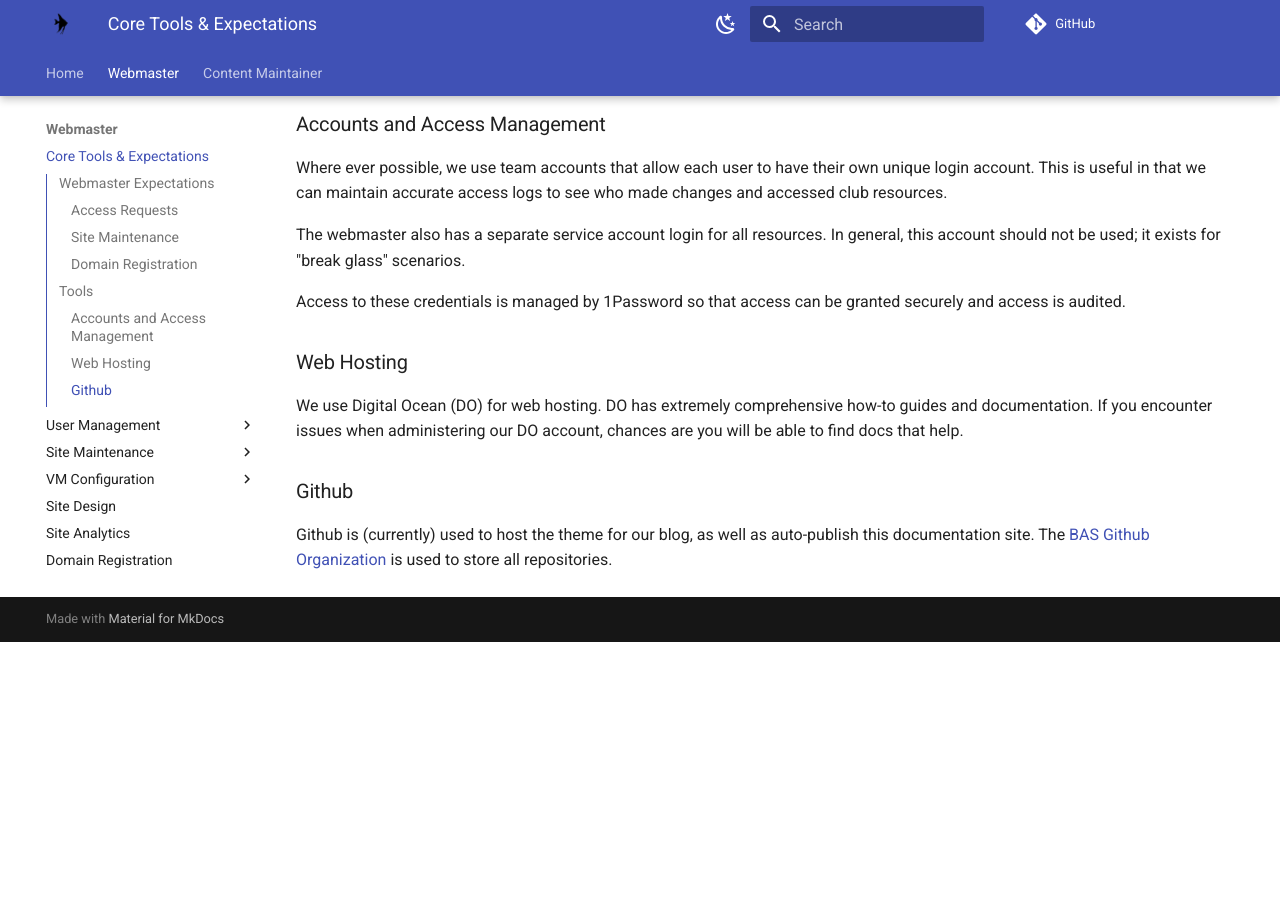
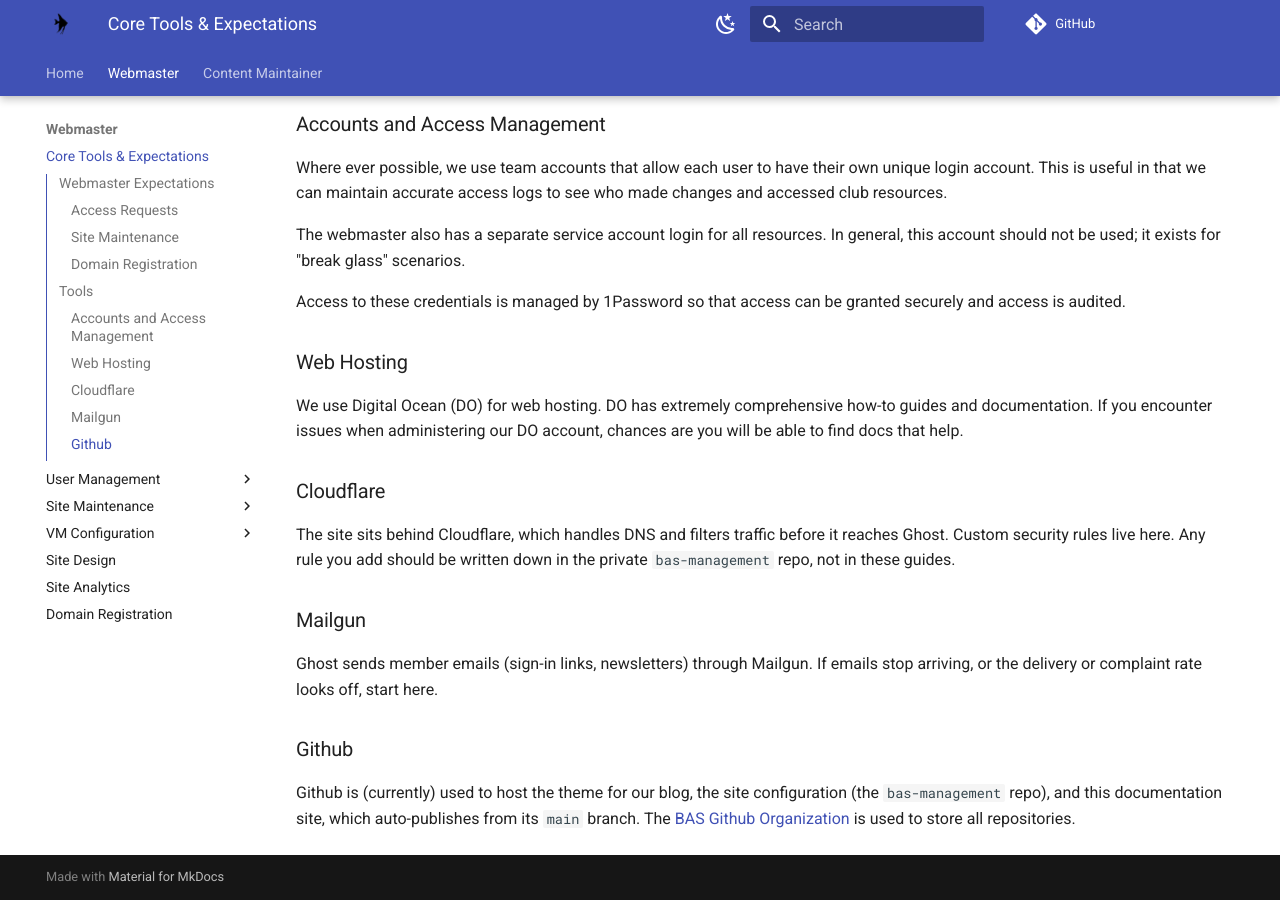
Before and after one commit to Boston-Aquarium-Society/bas-user-guides, an MkDocs documentation site: the page built from docs/webmaster/core_tools.md, in a window 1280 px wide and 900 px high, scrolled down 915 px. Built offline with MkDocs 1.6.1 and Material for MkDocs 9.7.7, drawn with Linux system fonts in a browser that asks for light colours; comment, search, counter and statistics services are not loaded; before the commit the page ends 1557 px from its top, so only the background shows below that.

Commit message:
docs: add Cloudflare, Mailgun and officer handoff steps
Core Tools now lists Cloudflare, Mailgun and the bas-management config
repo. Site Staff gets a short checklist for moving admin access when a
president or webmaster changes. CONTRIBUTING now says security details
stay out of these guides.

Co-Authored-By: Claude Opus 5.5 <noreply@anthropic.com>

```diff
--- a/docs/webmaster/core_tools.md
+++ b/docs/webmaster/core_tools.md
@@ -54,10 +54,23 @@ We use Digital Ocean (DO) for web hosting. DO has extremely comprehensive how-to
 guides and documentation. If you encounter issues when administering our DO
 account, chances are you will be able to find docs that help.
 
+### Cloudflare
+
+The site sits behind Cloudflare, which handles DNS and filters traffic before
+it reaches Ghost. Custom security rules live here. Any rule you add should be
+written down in the private `bas-management` repo, not in these guides.
+
+### Mailgun
+
+Ghost sends member emails (sign-in links, newsletters) through Mailgun.
+If emails stop arriving, or the delivery or complaint rate looks off, start
+here.
+
 ### Github
 
-Github is (currently) used to host the theme for our blog, as well as
-auto-publish this documentation site. The [BAS Github Organization][bas-github]
+Github is (currently) used to host the theme for our blog, the site
+configuration (the `bas-management` repo), and this documentation site, which
+auto-publishes from its `main` branch. The [BAS Github Organization][bas-github]
 is used to store all repositories.
 
 [bas-github]: https://github.com/Boston-Aquarium-Society/
```
Also changed, not shown: CONTRIBUTING.md (+3 -0 lines), docs/webmaster/user_management/site_staff.md (+14 -0 lines).
